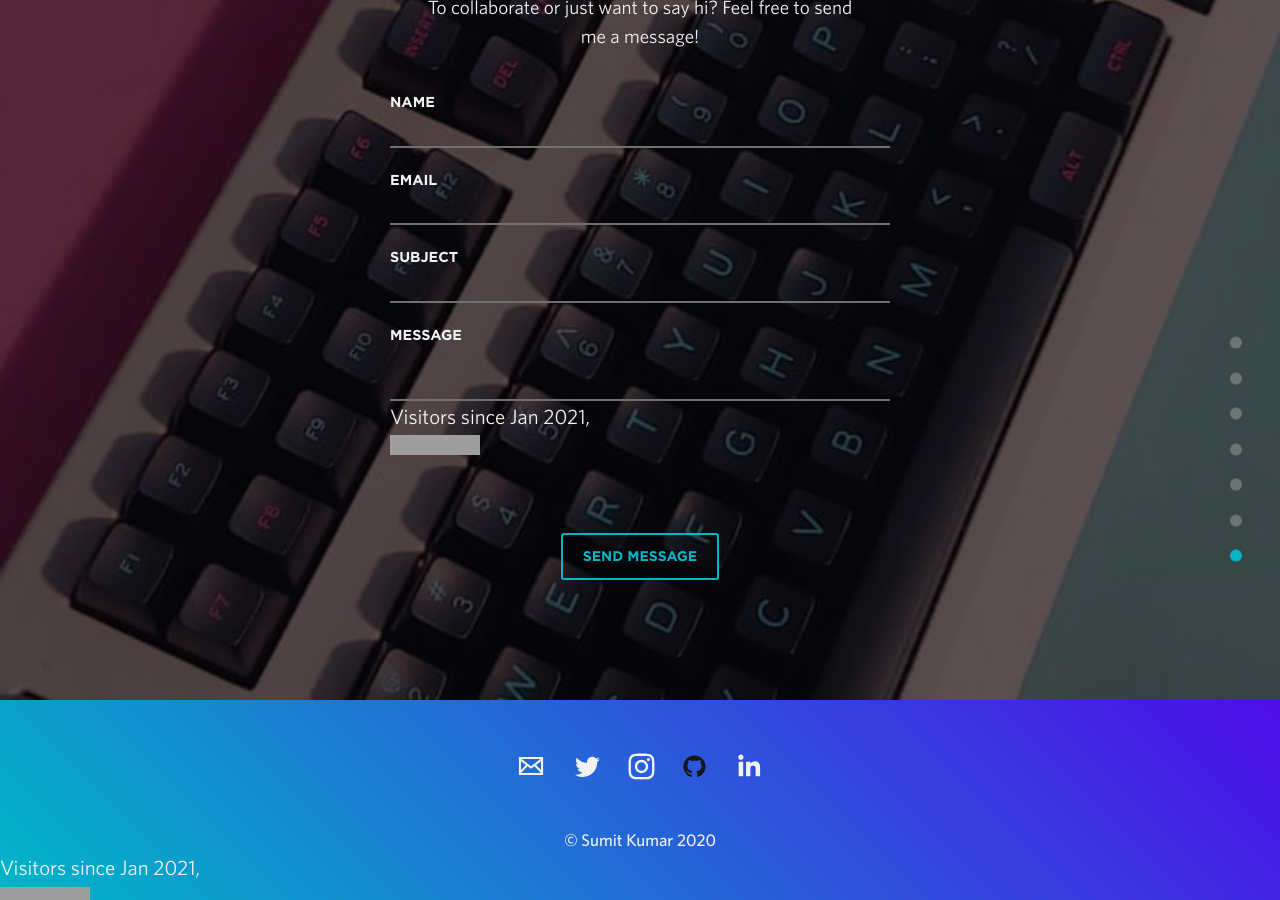
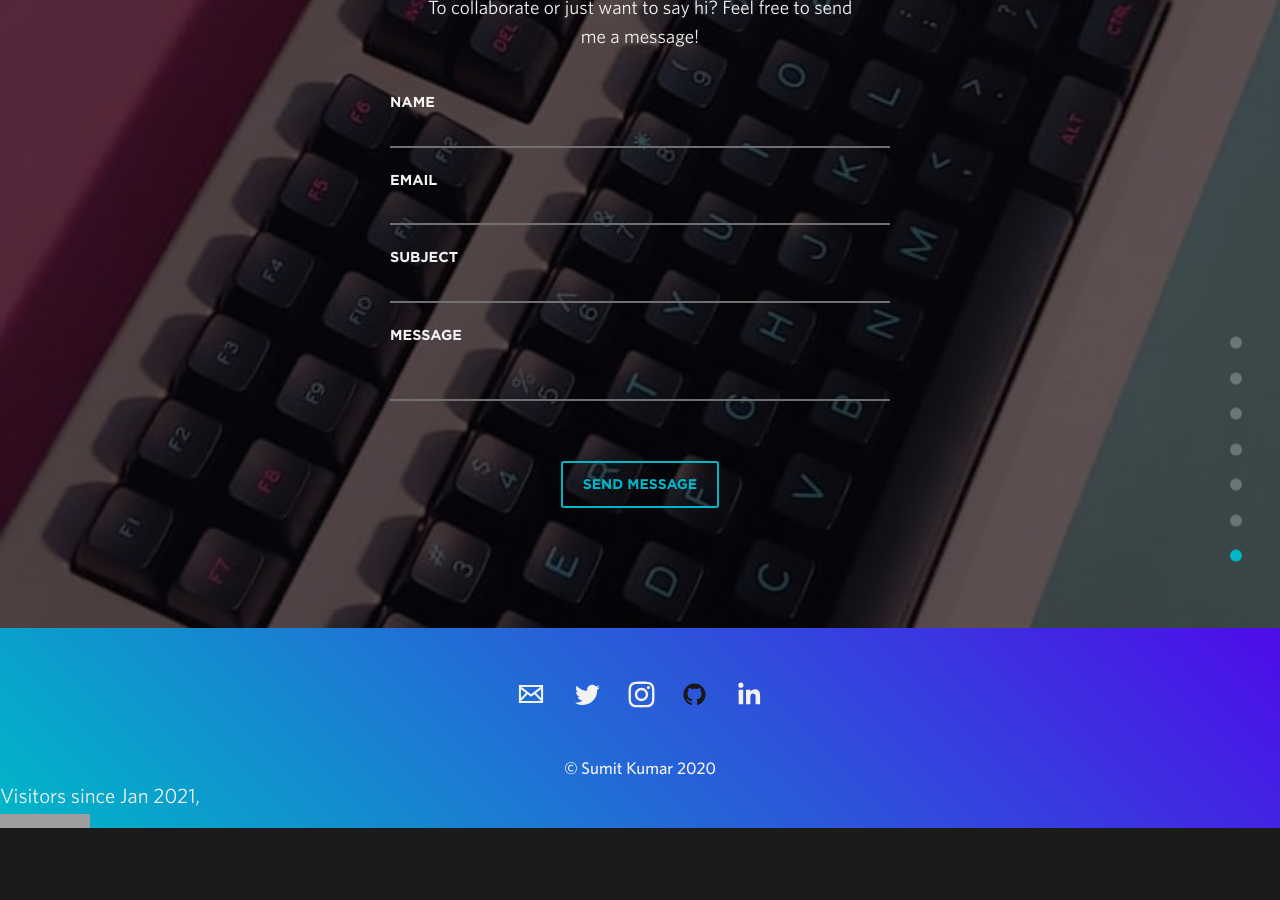
Before and after one commit to sumit6597/sumit6597.github.io, a Jekyll site: the page built from index.html, in a window 1280 px wide and 900 px high, scrolled down 9754 px. Built offline with Jekyll 4.4.1, drawn with Linux system fonts in a browser that asks for light colours; nearby versions of some CDN libraries; after the commit the page ends 10582 px from its top, so only the background shows below that; grey boxes are pictures that could not be loaded.

Commit message:
Update contact.html

```diff
--- a/_includes/contact.html
+++ b/_includes/contact.html
@@ -30,10 +30,6 @@
             <label for="message" class="input-label" id="message-label">Message</label>
             <textarea name="message" class="contact-input autoExpand" id="message" required></textarea>
           </div>
-          <div class="col-12 col-lg-8">
-            <p>Visitors since Jan 2021,  <br>
-            <a href="https://info.flagcounter.com/U5jm"><img src="https://s11.flagcounter.com/count2/U5jm/bg_FFFFFF/txt_000000/border_CCCCCC/columns_2/maxflags_10/viewers_0/labels_0/pageviews_0/flags_0/percent_0/" alt="Flag Counter" border="0"></a></p>
-          </div>
           <button type="submit" name="submit" class="message-btn">
             <span>Send Message</span>
           </button>
```
